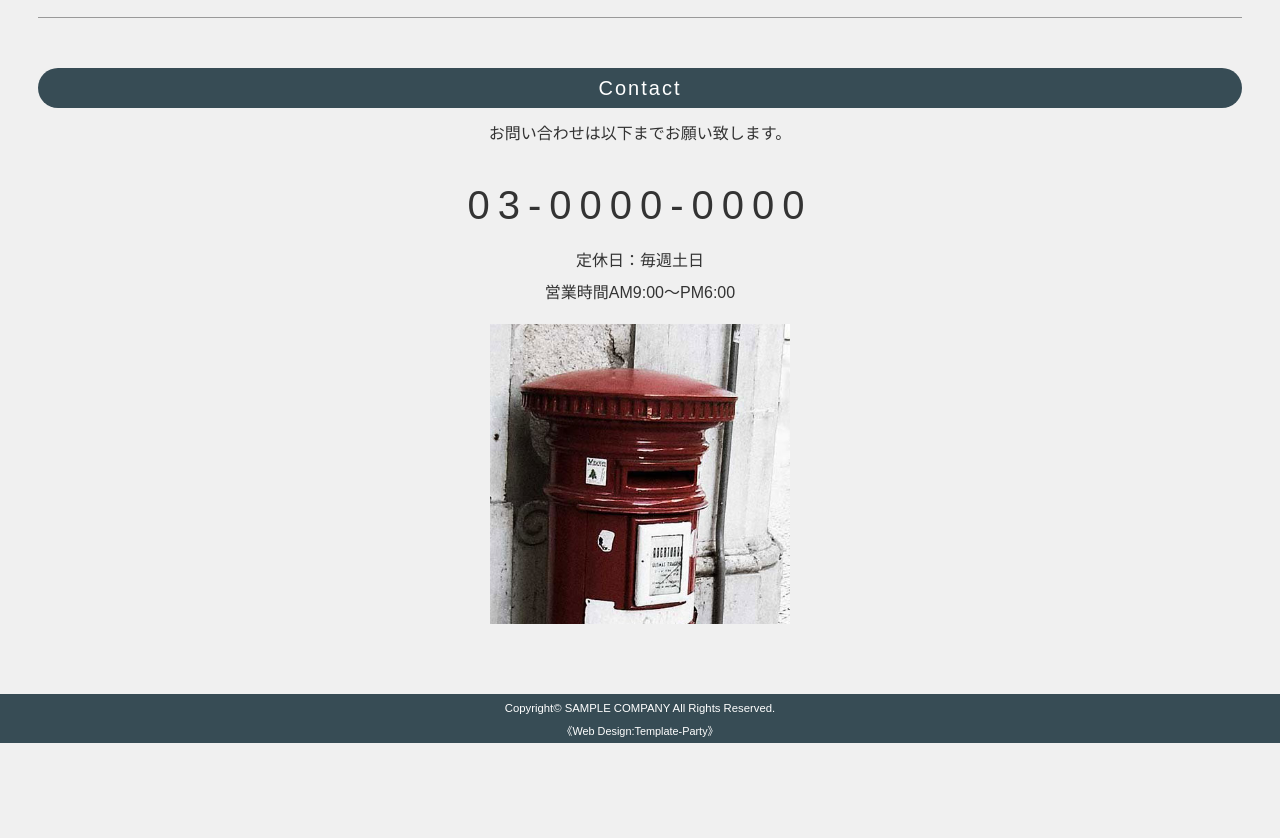
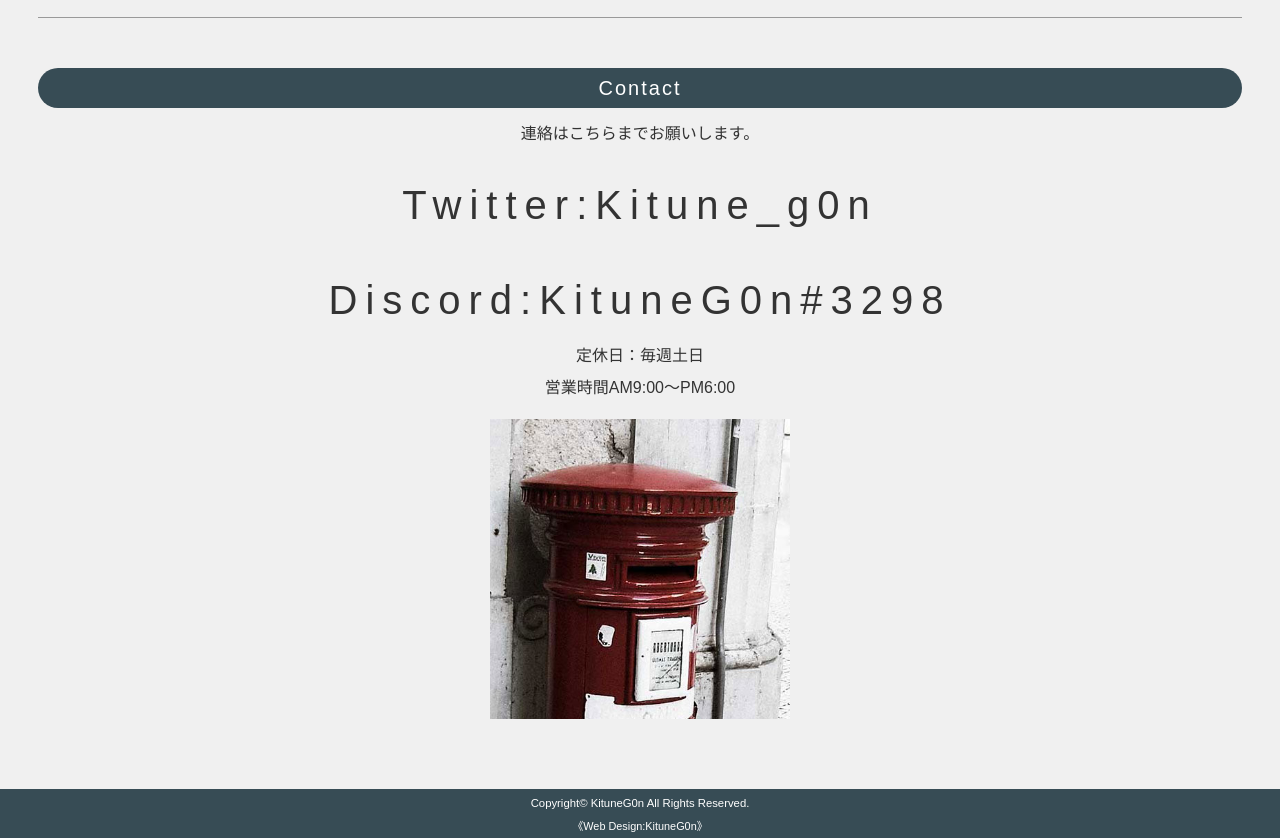
Before and after one commit to KituneG0n/g0n-hp, a plain HTML site: page index.html in a window 1280 px wide. Shown: the part 3204-4042 px from the top of the page. Before the commit the page ends 3947 px from the top, so only its background shows below. Drawn offline with nearby package versions, Linux system fonts and the light colour scheme; files whose address does not match are found by name.

Commit message:
Update index.html

```diff
--- a/index.html
+++ b/index.html
@@ -134,8 +134,9 @@
 <section id="contact">
 
 <h2>Contact</h2>
-<p class="c">お問い合わせは以下までお願い致します。</p>
-<p class="c"><span class="big1">03-0000-0000</span><br>
+<p class="c">連絡はこちらまでお願いします。</p>
+<p class="c"><span class="big1">Twitter:Kitune_g0n</span><br>
+<p class="c"><span class="big1">Discord:KituneG0n#3298</span><br>
 定休日：毎週土日<br>
 営業時間AM9:00〜PM6:00</p>
 <p class="c"><img src="images/sample1.jpg" alt="" width="300"></p>
@@ -150,8 +151,8 @@
 <!--/#container-->
 
 <footer>
-<small>Copyright&copy; <a href="index.html">SAMPLE COMPANY</a> All Rights Reserved.</small>
-<span class="pr">《<a href="https://template-party.com/" target="_blank">Web Design:Template-Party</a>》</span>
+<small>Copyright&copy; <a href="index.html">KituneG0n</a> All Rights Reserved.</small>
+<span class="pr">《<a href="https://github.com/KituneG0n" target="_blank">Web Design:KituneG0n</a>》</span>
 </footer>
 
 <!--jQueryファイルの読み込み-->
```
